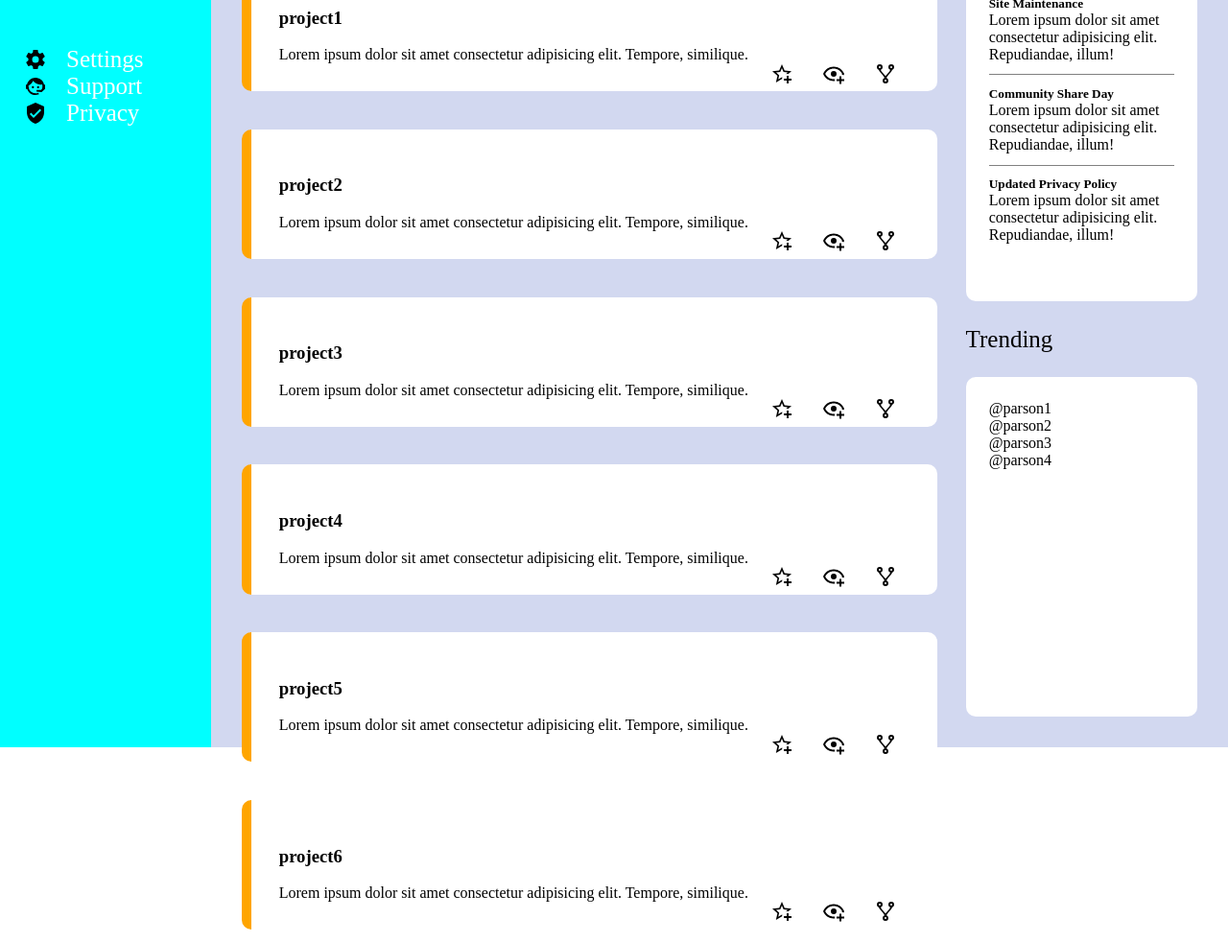
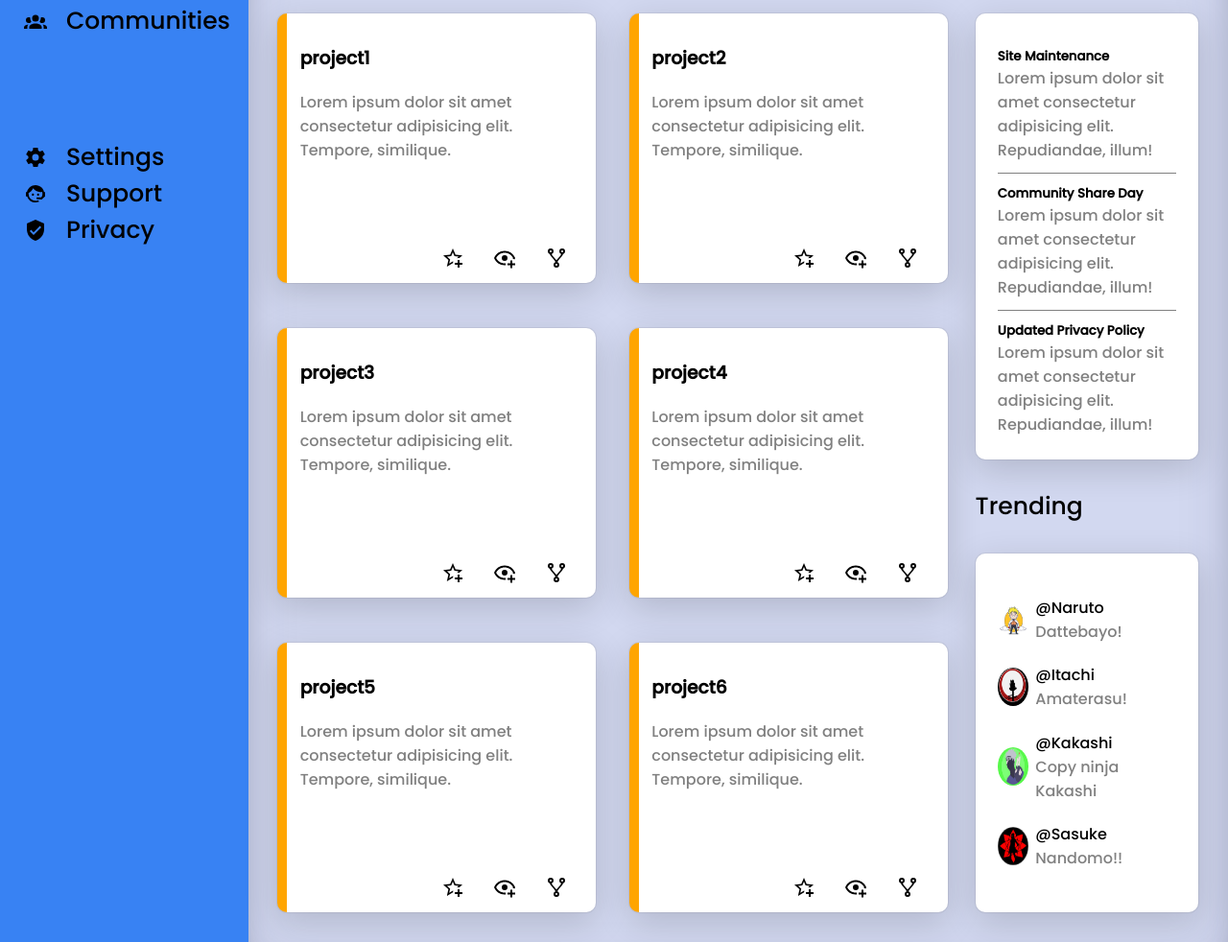
Before and after one commit to PavanDNaik/Admin-Dashboard, a plain HTML site: page index.html in a window 1280 px wide. Shown: the part 351-1333 px from the top of the page at 96% size. Drawn offline with Linux system fonts and the light colour scheme.

Commit message:
design complete

```diff
--- a/index.css
+++ b/index.css
@@ -1,6 +1,10 @@
 body{
     min-height: 100vh;
+    height: 100%;
     margin: 0;
+    font-family: 'Poppins', sans-serif;
+    box-sizing:content-box;
+
 }
 
 p{
@@ -48,15 +52,15 @@ ul{
 
 .sidebar{
     font-size: 30px;
-    background-color: aqua;
-    color: white;
+    background-color: #3882f3;
     grid-row: 1 /3;
     padding: 15px;
     display: flex;
     flex-direction: column;
     gap: 8%;
 }
-.sidebar image{
+svg{
+    color: white;
     fill: white;
 }
 
@@ -66,7 +70,6 @@ ul{
     padding: 15px;
     padding-left: 4%;
     padding-right: 4%;
-
 }
 
 .account{
@@ -87,6 +90,7 @@ input{
 .round-image{
     height: 8vh;
     margin-right: 20px;
+    border-radius: 50%;
 }
 
 .big-image{
@@ -116,13 +120,16 @@ button{
     grid-template-rows: repeat(2,0.25fr 4fr);
     padding: 3%;
     gap: 3%;
+    box-shadow: rgba(50, 50, 93, 0.25) 0px 30px 60px -12px inset, rgba(0, 0, 0, 0.3) 0px 18px 36px -18px inset;
 }
 
 .projects{
     grid-row: 2/5;
     display: grid;
-    grid-template-columns: repeat(auto-fit,minmax(350px,1fr));
+    grid-template-columns: repeat(auto-fit,minmax(300px,1fr));
+    grid-template-rows: repeat(auto-fit, minmax(100px,1fr));
     gap: 5%;
+
 }
 
 .cards{
@@ -131,6 +138,9 @@ button{
     padding: 4%;
     border-left: 10px solid orange;
     position: relative;
+    min-height: 230px;
+    /* box-shadow: rgba(50, 50, 93, 0.25) 0px 50px 100px -20px, rgba(0, 0, 0, 0.3) 0px 30px 60px -30px, rgba(10, 37, 64, 0.35) 0px -2px 6px 0px inset; */
+    box-shadow: rgba(0, 0, 0, 0.16) 0px 10px 36px 0px, rgba(0, 0, 0, 0.06) 0px 0px 0px 1px;
 }
 
 .card-buttons{
@@ -147,9 +157,8 @@ button{
     display: flex;
     flex-direction: column;
     flex: 1;
+    box-shadow: rgba(0, 0, 0, 0.16) 0px 10px 36px 0px, rgba(0, 0, 0, 0.06) 0px 0px 0px 1px;
 }
-
-
 
 h5{
     margin: 0;
@@ -171,4 +180,21 @@ h5{
     display: flex;
     flex-direction: column;
     flex: 1;
+    justify-content: space-evenly;
+    box-shadow: rgba(0, 0, 0, 0.16) 0px 10px 36px 0px, rgba(0, 0, 0, 0.06) 0px 0px 0px 1px;
 }
+.trending > div{
+    display: flex;
+    align-items: center;
+}
+
+.trending-profiles{
+    height: 5vh;
+    width: 2.5vw;
+    border-radius: 50%;
+    margin-right: 4%;
+}
+
+.light-font{
+    color: gray;
+}
--- a/index.html
+++ b/index.html
@@ -5,6 +5,9 @@
     <meta name="viewport" content="width=device-width, initial-scale=1.0">
     <title>Dashboard</title>
     <link rel="stylesheet" href="index.css">
+    <link rel="preconnect" href="https://fonts.googleapis.com">
+<link rel="preconnect" href="https://fonts.gstatic.com" crossorigin>
+<link href="https://fonts.googleapis.com/css2?family=Poppins:wght@500&display=swap" rel="stylesheet">
 </head>
 <body>
     <div class="container">
@@ -89,7 +92,8 @@
             <div class="big-font-25">Your Projects</div>
             <div class="projects">
                 <div class="cards">
-                    <h3>project1</h3><div>Lorem ipsum dolor sit amet consectetur adipisicing elit. Tempore, similique.</div>
+                    <h3>project1</h3>
+                    <div class="light-font">Lorem ipsum dolor sit amet consectetur adipisicing elit. Tempore, similique.</div>
                     <div class="card-buttons">
                         <img src="svg/star-plus-outline.svg" alt="logo"  class="svg-icons-small">
                         <img src="svg/eye-plus-outline.svg" alt="logo"  class="svg-icons-small">
@@ -97,7 +101,8 @@
                     </div>
                 </div>
                 <div class="cards">
-                    <h3>project2</h3><div>Lorem ipsum dolor sit amet consectetur adipisicing elit. Tempore, similique.</div>
+                    <h3>project2</h3>
+                    <div class="light-font">Lorem ipsum dolor sit amet consectetur adipisicing elit. Tempore, similique.</div>
                     <div class="card-buttons">
                         <img src="svg/star-plus-outline.svg" alt="logo"  class="svg-icons-small">
                         <img src="svg/eye-plus-outline.svg" alt="logo"  class="svg-icons-small">
@@ -106,7 +111,7 @@
                 </div>
                 <div class="cards">
                     <h3>project3</h3>
-                    <div>Lorem ipsum dolor sit amet consectetur adipisicing elit. Tempore, similique.</div>
+                    <div class="light-font">Lorem ipsum dolor sit amet consectetur adipisicing elit. Tempore, similique.</div>
                     <div class="card-buttons">
                         <img src="svg/star-plus-outline.svg" alt="logo"  class="svg-icons-small">
                         <img src="svg/eye-plus-outline.svg" alt="logo"  class="svg-icons-small">
@@ -115,7 +120,7 @@
                 </div>
                 <div class="cards">
                     <h3>project4</h3>
-                    <div>Lorem ipsum dolor sit amet consectetur adipisicing elit. Tempore, similique.</div>
+                    <div class="light-font">Lorem ipsum dolor sit amet consectetur adipisicing elit. Tempore, similique.</div>
                     <div class="card-buttons">
                         <img src="svg/star-plus-outline.svg" alt="logo"  class="svg-icons-small">
                         <img src="svg/eye-plus-outline.svg" alt="logo"  class="svg-icons-small">
@@ -124,7 +129,7 @@
                 </div>
                 <div class="cards">
                     <h3>project5</h3>
-                    <div>Lorem ipsum dolor sit amet consectetur adipisicing elit. Tempore, similique.</div>
+                    <div class="light-font">Lorem ipsum dolor sit amet consectetur adipisicing elit. Tempore, similique.</div>
                     <div class="card-buttons">
                         <img src="svg/star-plus-outline.svg" alt="logo"  class="svg-icons-small">
                         <img src="svg/eye-plus-outline.svg" alt="logo"  class="svg-icons-small">
@@ -133,7 +138,7 @@
                 </div>
                 <div class="cards">
                     <h3>project6</h3>
-                    <div>Lorem ipsum dolor sit amet consectetur adipisicing elit. Tempore, similique.</div>
+                    <div class="light-font">Lorem ipsum dolor sit amet consectetur adipisicing elit. Tempore, similique.</div>
                     <div class="card-buttons">
                         <img src="svg/star-plus-outline.svg" alt="logo"  class="svg-icons-small">
                         <img src="svg/eye-plus-outline.svg" alt="logo"  class="svg-icons-small">
@@ -144,21 +149,45 @@
             <div class="big-font-25">Announcement</div>
             <div class="announcment">
                 <div class="notify"><h5>Site Maintenance</h5>
-                    <p>Lorem ipsum dolor sit amet consectetur adipisicing elit. Repudiandae, illum!</p>
+                    <p class="light-font">Lorem ipsum dolor sit amet consectetur adipisicing elit. Repudiandae, illum!</p>
                 </div>
                 <div class="notify"><h5>Community Share Day</h5>
-                    <p>Lorem ipsum dolor sit amet consectetur adipisicing elit. Repudiandae, illum!</p>
+                    <p class="light-font">Lorem ipsum dolor sit amet consectetur adipisicing elit. Repudiandae, illum!</p>
                 </div>
                 <div class="notify-above"><h5>Updated Privacy Policy</h5>
-                    <p>Lorem ipsum dolor sit amet consectetur adipisicing elit. Repudiandae, illum!</p>
+                    <p class="light-font">Lorem ipsum dolor sit amet consectetur adipisicing elit. Repudiandae, illum!</p>
                 </div>
             </div>
             <div class="big-font-25">Trending</div>
             <div class="trending">
-                <div class="new">@parson1</div>
-                <div class="new">@parson2</div>
-                <div class="new">@parson3</div>
-                <div class="new">@parson4</div>
+                <div class="new">
+                    <img src="images/naruto2.jpg" alt="profile1" class="trending-profiles">
+                    <div>
+                        <p>@Naruto</p>
+                        <p class="light-font">Dattebayo!</p>
+                    </div>
+                </div>
+                <div class="new">
+                    <img src="images/itachi.jpg" alt="profile2" class="trending-profiles">
+                    <div>
+                        <p>@Itachi</p>
+                        <p class="light-font">Amaterasu!</p>
+                    </div>
+                </div>
+                <div class="new">
+                    <img src="images/kakashi.jpg" alt="profile3" class="trending-profiles">
+                    <div>
+                        <p>@Kakashi</p>
+                        <p class="light-font">Copy ninja Kakashi</p>
+                    </div>
+                </div>
+                <div class="new">
+                    <img src="images/sasuke.jpg" alt="profile4" class="trending-profiles">
+                    <div>
+                        <p>@Sasuke</p>
+                        <p class="light-font">Nandomo!!</p>
+                    </div>
+                </div>
             </div>
         </div>
 
```
Also changed, not shown: images/itachi.jpg (added), images/kakashi.jpg (added), images/naruto.jpg (added), images/naruto2.jpg (added), images/sasuke.jpg (added).
